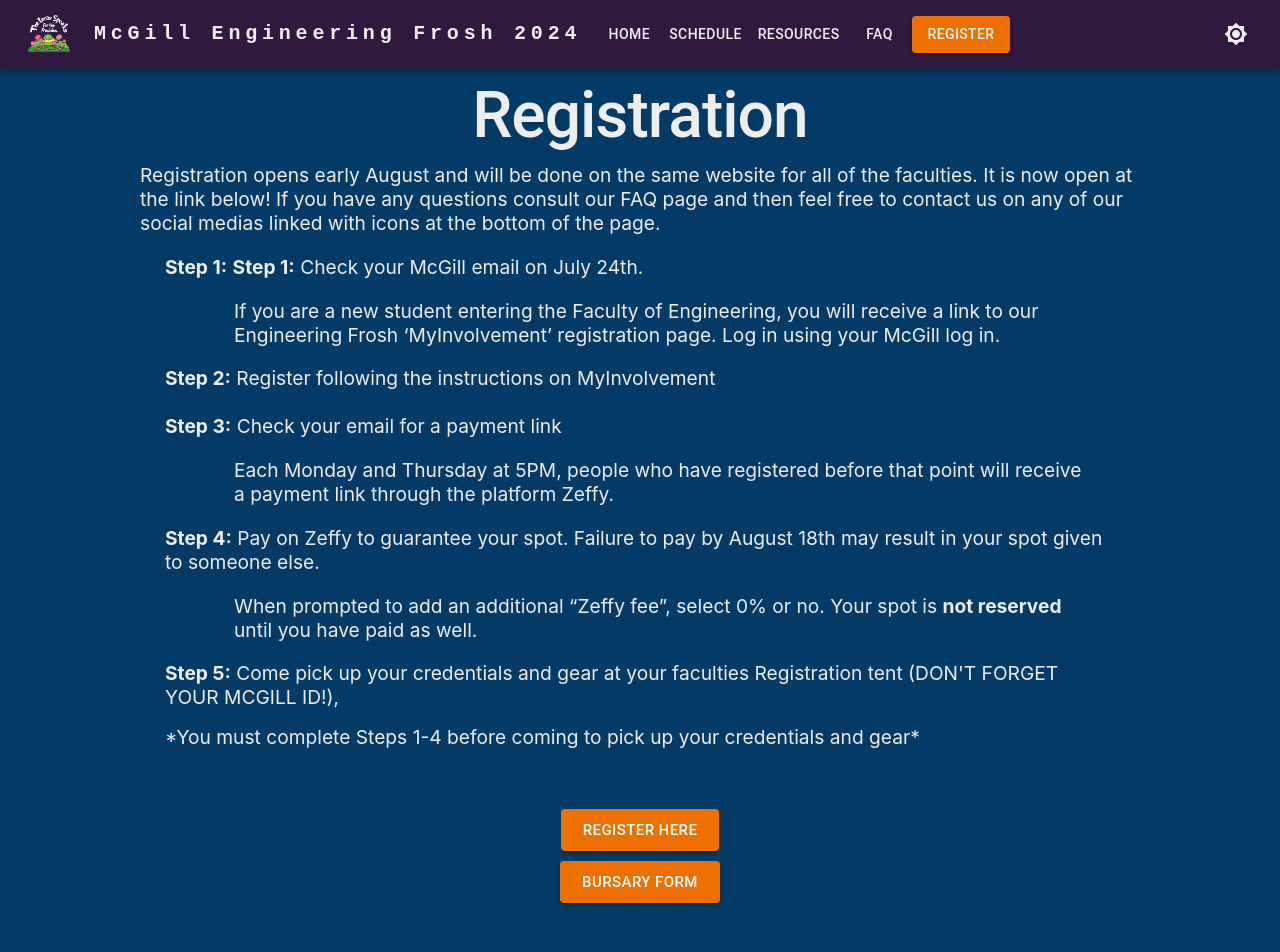
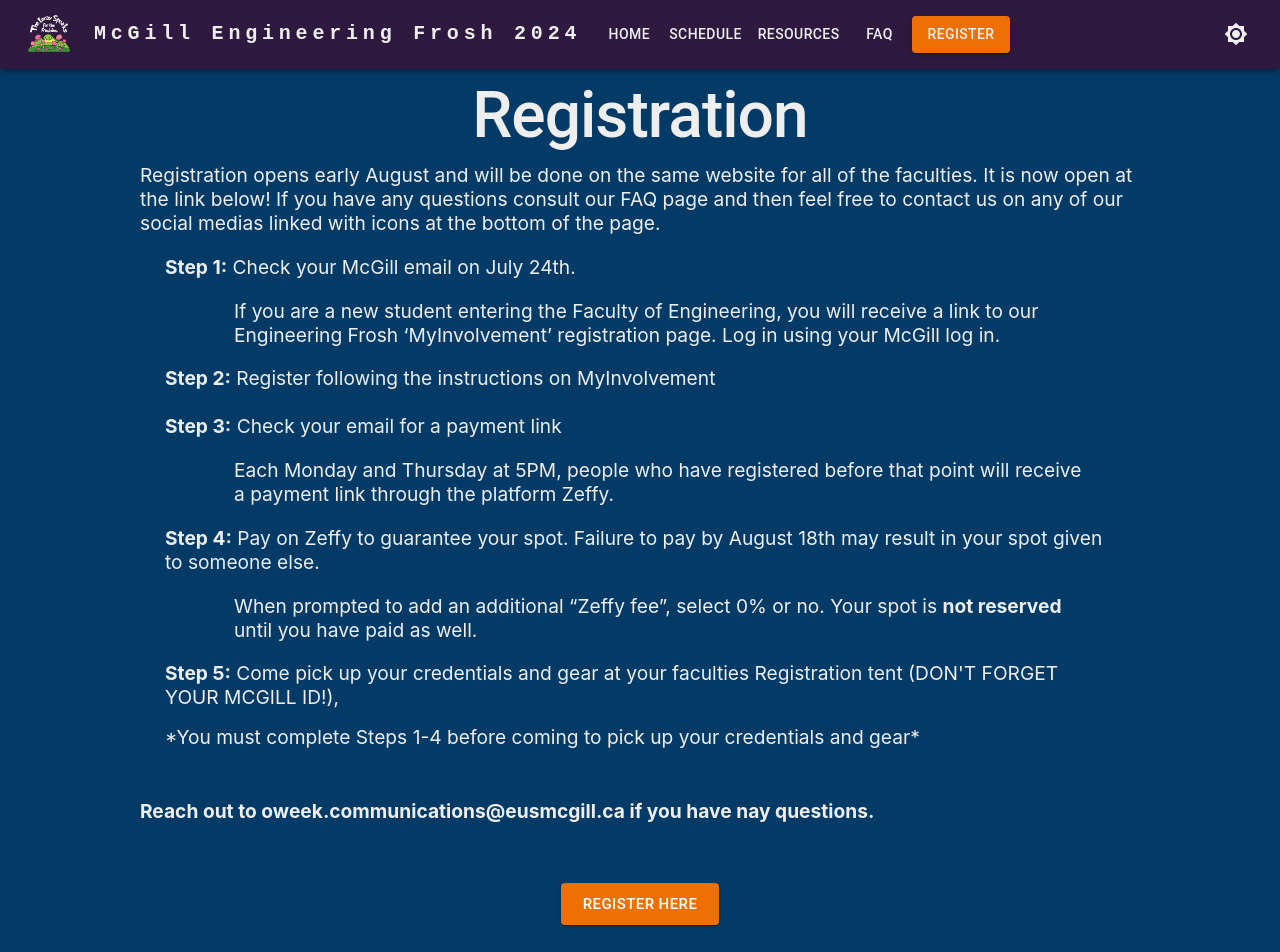
Before and after one commit to chailatte27/Frosh2024, a React (Create React App) app: page /#/register in a window 1280 px wide. Shown: the top 952 px of the page. Built offline with nearby package versions, Linux system fonts and the light colour scheme.

Commit message:
fixing the register conflict

```diff
--- a/src/pages/register/index.jsx
+++ b/src/pages/register/index.jsx
@@ -22,13 +22,18 @@ export default function Register() {
           {STEPS_TO_TAKE.map((step, index) => (
             <div style={{ paddingBottom: "1em" }}>
               <Typography variant="p">
-                <strong>Step {index + 1}:</strong> {step}
+                {step}
               </Typography>
             </div>
           ))}
           <Typography variant="p">
             *You must complete Steps 1-4 before coming to pick up your
             credentials and gear*
+          </Typography>
+        </div>
+        <div style={{paddingBottom: "50px"}}>
+          <Typography variant="p">
+            <strong>Reach out to oweek.communications@eusmcgill.ca if you have nay questions.</strong>
           </Typography>
         </div>
         <div
@@ -42,13 +47,13 @@ export default function Register() {
           <Button
             variant="contained"
             size="large"
-            href="https://cvent.me/QKmENQ?rt=h04V-a1XhkCyMnroqPjTrw"
+            href="https://involvement.mcgill.ca/organization/eus"
             target="_blank"
           >
             Register Here
           </Button>
         </div>
-        <div
+        {/*<div
           style={{
             width: "fit-content",
             marginLeft: "auto",
@@ -64,7 +69,7 @@ export default function Register() {
           >
             Bursary Form
           </Button>
-        </div>
+        </div>*/}
       </div>
     </div>
   );
```
Also changed, not shown: src/pages/register/index2.jsx (deleted).
